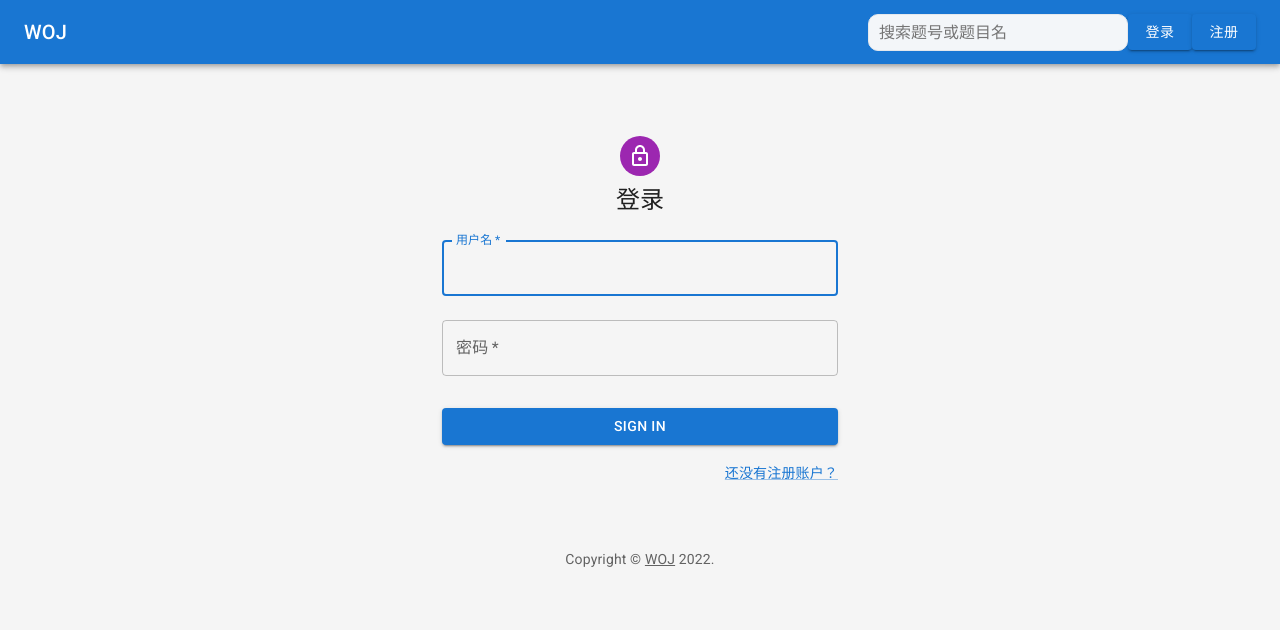
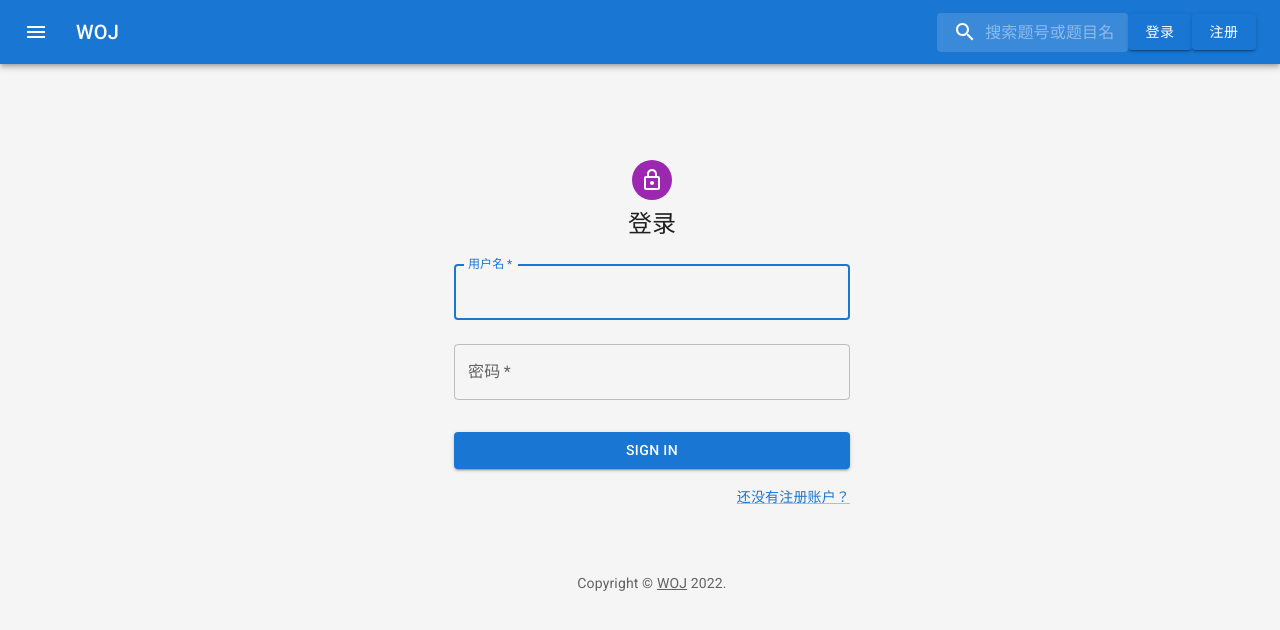
Before and after one commit to WHUPRJ/woj-frontend, a React (Vite) app: page /#/Login in a window 1280 px wide. Shown: the top 630 px of the page. Built offline with nearby package versions, Linux system fonts and the light colour scheme.

Commit message:
feat: update api for login feat: update api for upload problem file feat: finish newproblem chore: beautify searchbar

```diff
--- a/proxyconfig.ts
+++ b/proxyconfig.ts
@@ -1,2 +1,2 @@
-const proxyaddr = 'http://172.18.57.216:8000'; // your server address
+const proxyaddr = 'http://localhost:8000'; // your server address
 export default proxyaddr;
--- a/src/App.tsx
+++ b/src/App.tsx
@@ -1,3 +1,4 @@
+import * as React from 'react';
 import { Suspense } from 'react';
 import { createTheme, ThemeProvider } from '@mui/material/styles';
 import Box from '@mui/material/Box';
@@ -10,16 +11,88 @@ import Typography from '@mui/material/Typography';
 import router from './router';
 import Me from './components/me';
 import SearchBar from './components/searchbar';
+import IconButton from '@mui/material/IconButton';
+import MenuIcon from '@mui/icons-material/Menu';
+import Drawer from '@mui/material/Drawer';
+import ListItem from '@mui/material/ListItem';
+import ListItemButton from '@mui/material/ListItemButton';
+import ListItemText from '@mui/material/ListItemText';
+import List from '@mui/material/List';
 
 const mdTheme = createTheme();
+type Anchor = 'top' | 'left' | 'bottom' | 'right';
 
 function App() {
+  const [state, setState] = React.useState({
+    left: false,
+  });
+
+  const toggleDrawer =
+    (anchor: Anchor, open: boolean) =>
+    (event: React.KeyboardEvent | React.MouseEvent) => {
+      if (
+        event.type === 'keydown' &&
+        ((event as React.KeyboardEvent).key === 'Tab' ||
+          (event as React.KeyboardEvent).key === 'Shift')
+      ) {
+        return;
+      }
+      setState({ ...state, [anchor]: open });
+    };
+
+  const list = (anchor: Anchor) => (
+    <Box
+      sx={{ width: anchor === 'top' || anchor === 'bottom' ? 'auto' : 250 }}
+      role="presentation"
+      onClick={toggleDrawer(anchor, false)}
+      onKeyDown={toggleDrawer(anchor, false)}
+    >
+      <List>
+        {['题库', '提交记录', '个人信息', '注销'].map((text) => (
+          <ListItem key={text} disablePadding>
+            <ListItemButton>
+              <ListItemText primary={text} />
+            </ListItemButton>
+          </ListItem>
+        ))}
+      </List>
+    </Box>
+  );
+
   return (
     <ThemeProvider theme={mdTheme}>
-      <Box sx={{ display: 'flex' }}>
+      <Box
+        sx={{
+          display: 'flex',
+          backgroundColor: (theme) =>
+            theme.palette.mode === 'light'
+              ? theme.palette.grey[100]
+              : theme.palette.grey[900],
+        }}
+      >
         <CssBaseline />
         <AppBar position="absolute">
           <Toolbar>
+            <React.Fragment key="left">
+              <IconButton
+                size="large"
+                edge="start"
+                color="inherit"
+                aria-label="menu"
+                sx={{ mr: 2 }}
+                onClick={toggleDrawer('left', true)}
+              >
+                <MenuIcon />
+              </IconButton>
+              <Drawer
+                anchor={'left'}
+                open={state['left']}
+                onClose={toggleDrawer('left', false)}
+              >
+                {list('left')}
+              </Drawer>
+            </React.Fragment>
+
             <Typography
               component="h1"
               variant="h6"
@@ -46,6 +119,8 @@ function App() {
             flexGrow: 1,
             height: '100vh',
             overflow: 'auto',
+            marginTop: 3,
+            marginLeft: 3,
           }}
         >
           <Toolbar />
--- /dev/null
+++ b/src/components/jump.tsx
@@ -0,0 +1,6 @@
+function Jump() {
+  // 随机跳题
+  return <div>跳转题目要</div>;
+}
+
+export default Jump;
--- a/src/components/searchbar.tsx
+++ b/src/components/searchbar.tsx
@@ -1,36 +1,49 @@
 import * as React from 'react';
 import { useState, useCallback } from 'react';
-import { styled } from '@mui/system';
+import { styled, alpha } from '@mui/material/styles';
+import SearchIcon from '@mui/icons-material/Search';
+import InputBase from '@mui/material/InputBase';
 
-const StyledSearch = styled('div')`
-  /* display: flex;
-  flex-direction: column; */
-`;
+const StyledSearch = styled('div')(({ theme }) => ({
+  position: 'relative',
+  borderRadius: theme.shape.borderRadius,
+  backgroundColor: alpha(theme.palette.common.white, 0.15),
+  '&:hover': {
+    backgroundColor: alpha(theme.palette.common.white, 0.25),
+  },
+  marginLeft: 0,
+  width: '100%',
+  [theme.breakpoints.up('sm')]: {
+    marginLeft: theme.spacing(1),
+    width: 'auto',
+  },
+}));
 
-const StyledInputElement = styled('input')`
-  width: 260px;
-  font-size: 1rem;
-  font-family: IBM Plex Sans, sans-serif;
-  font-weight: 400;
-  line-height: 1.4375em;
-  background: rgb(243, 246, 249);
-  border: 1px solid #e5e8ec;
-  border-radius: 10px;
-  padding: 6px 10px;
-  color: #20262d;
-  transition: width 300ms ease;
+const SearchIconWrapper = styled('div')(({ theme }) => ({
+  padding: theme.spacing(0, 2),
+  height: '100%',
+  position: 'absolute',
+  pointerEvents: 'none',
+  display: 'flex',
+  alignItems: 'center',
+  justifyContent: 'center',
+}));
 
-  &:hover {
-    background: #eaeef3;
-    border-color: #e5e8ec;
-  }
-
-  &:focus {
-    outline: none;
-    width: 320px;
-    transition: width 200ms ease-out;
-  }
-`;
+const StyledInputElement = styled(InputBase)(({ theme }) => ({
+  color: 'inherit',
+  '& .MuiInputBase-input': {
+    padding: theme.spacing(1, 1, 1, 0),
+    paddingLeft: `calc(1em + ${theme.spacing(4)})`,
+    transition: theme.transitions.create('width'),
+    width: '100%',
+    [theme.breakpoints.up('sm')]: {
+      width: '15ch',
+      '&:focus': {
+        width: '22ch',
+      },
+    },
+  },
+}));
 
 export default function SearchBar(): React.ReactElement {
   const [search, setSearch] = useState('');
@@ -40,6 +53,9 @@ export default function SearchBar(): React.ReactElement {
 
   return (
     <StyledSearch sx={{ zIndex: 100000 }}>
+      <SearchIconWrapper>
+        <SearchIcon />
+      </SearchIconWrapper>
       <StyledInputElement
         placeholder="搜索题号或题目名"
         onChange={(e) => {
--- a/src/pages/admin.tsx
+++ b/src/pages/admin.tsx
@@ -1,7 +1,18 @@
+import Button from '@mui/material/Button';
+import AddIcon from '@mui/icons-material/Add';
 function Admin() {
   return (
     <div style={{ marginLeft: 20 }}>
       <h2>管理界面</h2>
+      <Button
+        variant="contained"
+        color="primary"
+        onClick={() => {
+          location.href = '/#/newproblem';
+        }}
+      >
+        <AddIcon /> 上传新题目
+      </Button>
     </div>
   );
 }
--- a/src/pages/index.tsx
+++ b/src/pages/index.tsx
@@ -1,27 +1,19 @@
-import Button from '@mui/material/Button';
-import Grid from '@mui/material/Grid';
-import Link from '@mui/material/Link';
 import Typography from '@mui/material/Typography';
+import Jump from '../components/jump';
+import { useState, useEffect } from 'react';
 
 function Index() {
+  const [nickname, setNickname] = useState('');
+  useEffect(() => {
+    setNickname(localStorage.getItem('nickname') ?? '');
+  }, []);
+
   return (
     <div>
-      <Grid container spacing={2}>
-        <Grid item xs={6} md={4}>
-          <Typography variant="h4" sx={{ mb: 5 }}>
-            Hi, Welcome back
-          </Typography>
-        </Grid>
-        <Grid item xs={6} md={8}>
-          <Link href="/#/problem">
-            <img src="/ICPC.webp" alt="ICPC" width="700" height="300" />
-          </Link>
-        </Grid>
-      </Grid>
-
-      <div>
-        <Button href="/#/problem">题目</Button>
-      </div>
+      <Typography variant="h4" sx={{ mb: 5 }}>
+        欢迎来到 WOJ {nickname !== '' ? ', ' + nickname : ''}
+      </Typography>
+      <Jump />
     </div>
   );
 }
--- a/src/pages/login.tsx
+++ b/src/pages/login.tsx
@@ -50,8 +50,9 @@ export default function Login() {
     API.login(senddata)
       .then((res) => {
         // login success
-        localStorage.setItem('token', res);
+        localStorage.setItem('token', res.token);
         localStorage.setItem('username', senddata.username ?? ''); // save userdata to localstorage
+        localStorage.setItem('nickname', res.nickname);
         location.href = '/';
       })
       .catch((err) => {
--- a/src/pages/newproblem.tsx
+++ b/src/pages/newproblem.tsx
@@ -3,6 +3,7 @@ import jwtDecode from 'jwt-decode';
 import Button from '@mui/material/Button';
 import SendIcon from '@mui/icons-material/Send';
 import FileIcon from '@mui/icons-material/AttachFile';
+import * as API from '../service/api';
 
 function Newproblem() {
   const [role, setRole] = useState<number>();
@@ -12,6 +13,16 @@ function Newproblem() {
     const jwtrole = (jwtDecode(token) as Token).role;
     setRole(jwtrole);
   }, []);
+
+  const handleSubmit = () => {
+    const files = (document?.querySelector('#problemzip') as HTMLInputElement)
+      .files;
+    if (files === null) return;
+    const problem = files[0];
+    const token = localStorage.getItem('token');
+    if (token === null) return;
+    API.updateProblem({ token: token, file: problem, pid: 0 });
+  };
 
   if (role !== 30)
     return (
@@ -24,15 +35,17 @@ function Newproblem() {
       <div style={{ marginLeft: 20 }}>
         <h2>上传题目：</h2>
         <p>注意事项xxxxxxx </p>
+        <form onSubmit={handleSubmit}>
           <Button variant="contained" component="label" endIcon={<FileIcon />}>
             选择zip文件
-          <input hidden accept=".zip" type="file" />
+            <input hidden accept=".zip" type="file" id="problemzip" />
           </Button>
           <br />
           <br />
-        <Button variant="contained" component="label" endIcon={<SendIcon />}>
+          <Button type="submit" variant="contained" endIcon={<SendIcon />}>
             上传
           </Button>
+        </form>
       </div>
     );
 }
--- a/src/pages/profile.tsx
+++ b/src/pages/profile.tsx
@@ -8,7 +8,7 @@ import { deepOrange } from '@mui/material/colors';
 import Stack from '@mui/material/Stack';
 
 function Profile() {
-  const [result, setResult] = useState<User>();
+  const [result, setResult] = useState<Profile>();
   const { uid } = useParams();
   // console.log(props.location);
   // const query = new URLSearchParams(props.location);
--- a/src/pages/search.tsx
+++ b/src/pages/search.tsx
@@ -1,8 +1,8 @@
-import { useLocation, useNavigate, useParams } from 'react-router-dom';
+import { useLocation, useParams } from 'react-router-dom';
 
 function Search() {
-  let location = useLocation();
-  let params = useParams();
+  const location = useLocation();
+  const params = useParams();
   const { keyword } = useParams();
   console.log(location, params);
   return <div>{keyword}</div>;
```
Also changed, not shown: src/service/api.ts (+65 -29 lines), src/service/types.d.ts (+21 -8 lines), public/ICPC.webp. Lines whose indentation alone changed are shown as unchanged.
